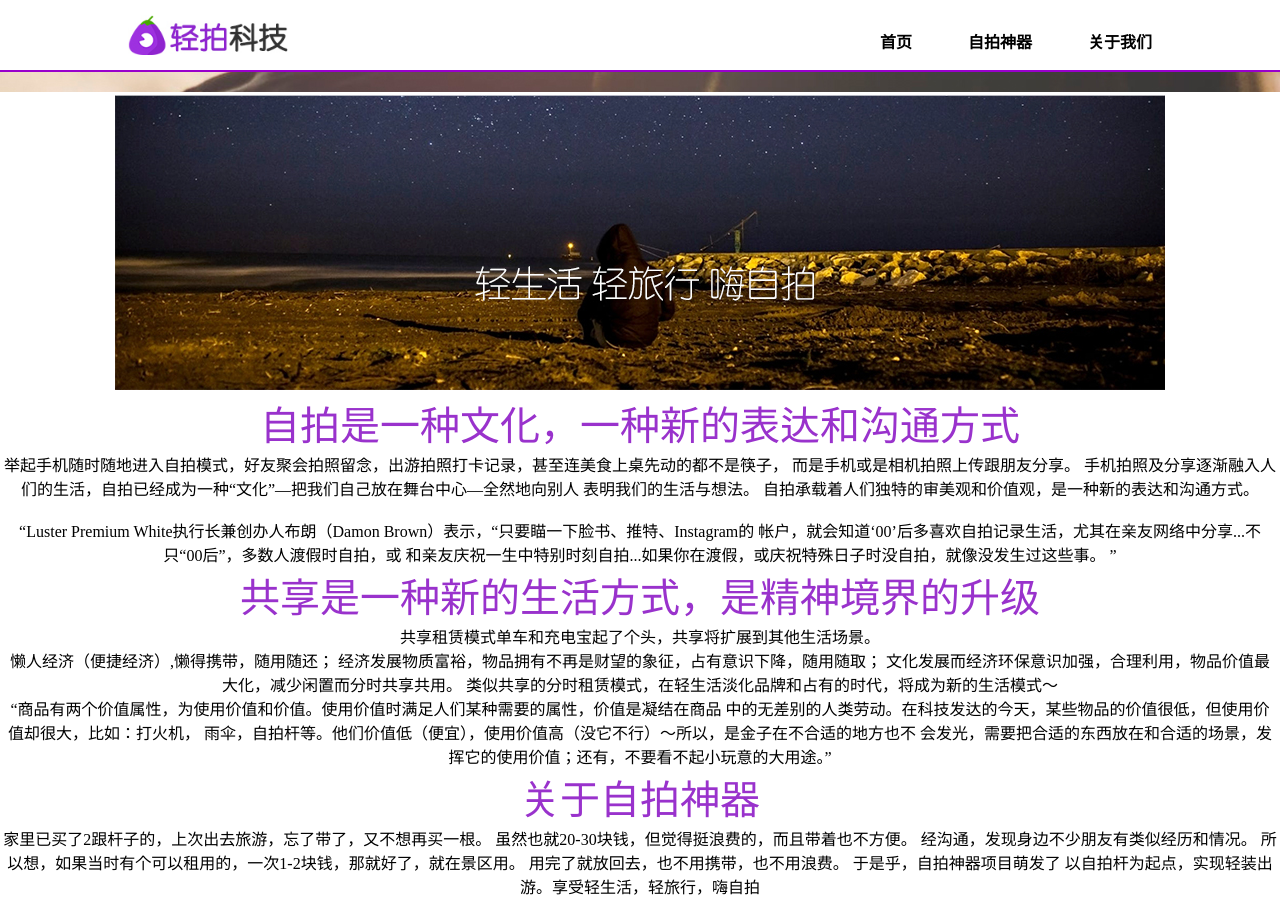
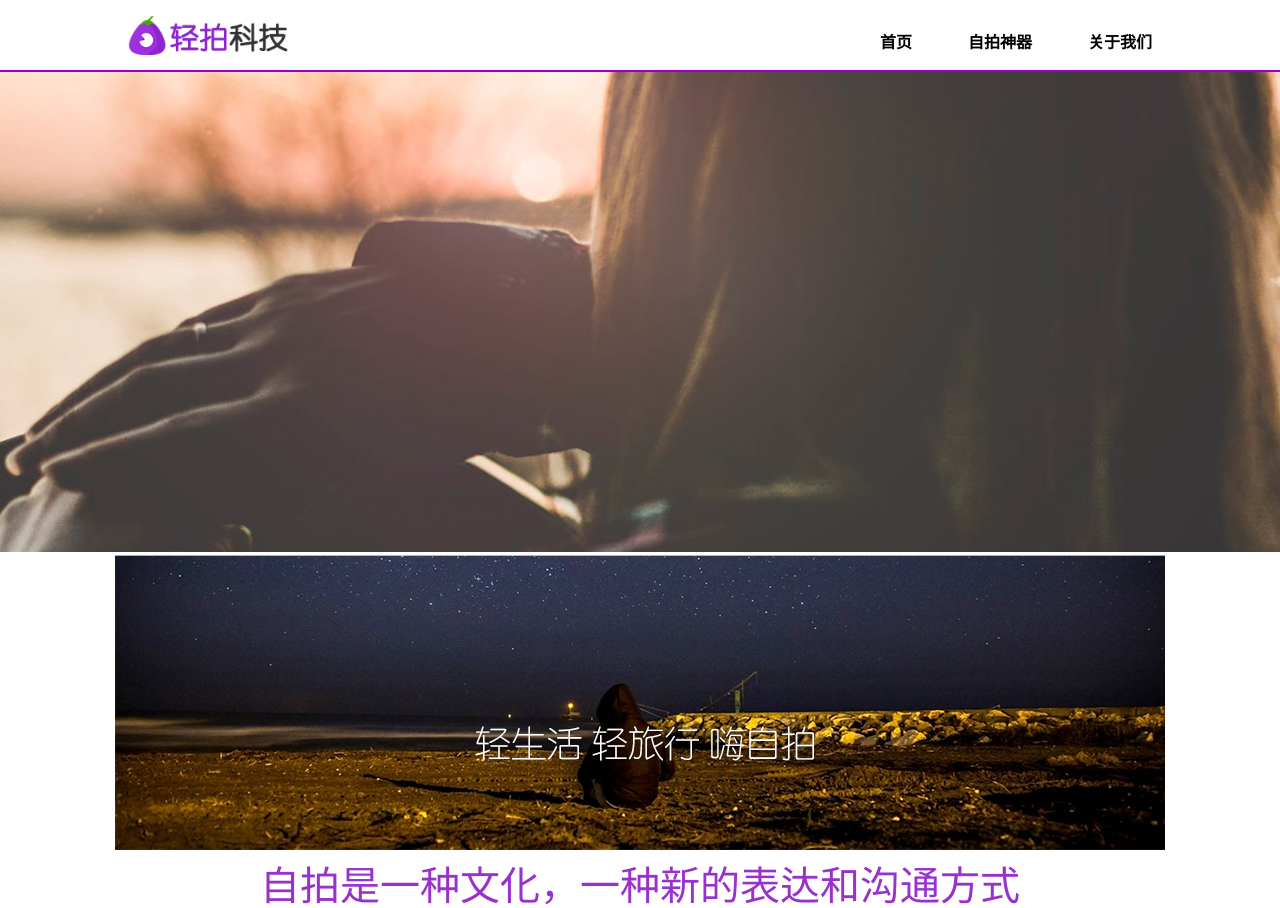
Before and after one commit to will-lzx/light, a Django app: page /home/about in a window 1280 px wide. Shown: the top 908 px of the page. Run offline with Django 3.2, Linux system fonts and the light colour scheme.

Commit message:
调整官网首页

```diff
--- a/static/css/style.css
+++ b/static/css/style.css
@@ -157,6 +157,6 @@ body a { color: black; text-decoration: none; }
     color: #666666;
 }
 
-.main_content_about{border-top: 2px #9900cc solid; width:100%;height:20px; margin-top: 5px; background-size:100% 100%; background: url("/static/images/about/about.jpg") center no-repeat; }
-
+.main_content_about{border-top: 2px #9900cc solid; width:100%;height:480px; margin-top: 5px; background-size:100% 100%; background: url("/static/images/about/about.jpg") center no-repeat; }
+.about_slogn{width: 80%;height: 100%; float: left;text-align: center;font-size: 30px;color: white;font-weight: bold;}
 .title_content {text-indent:2em;}
```
